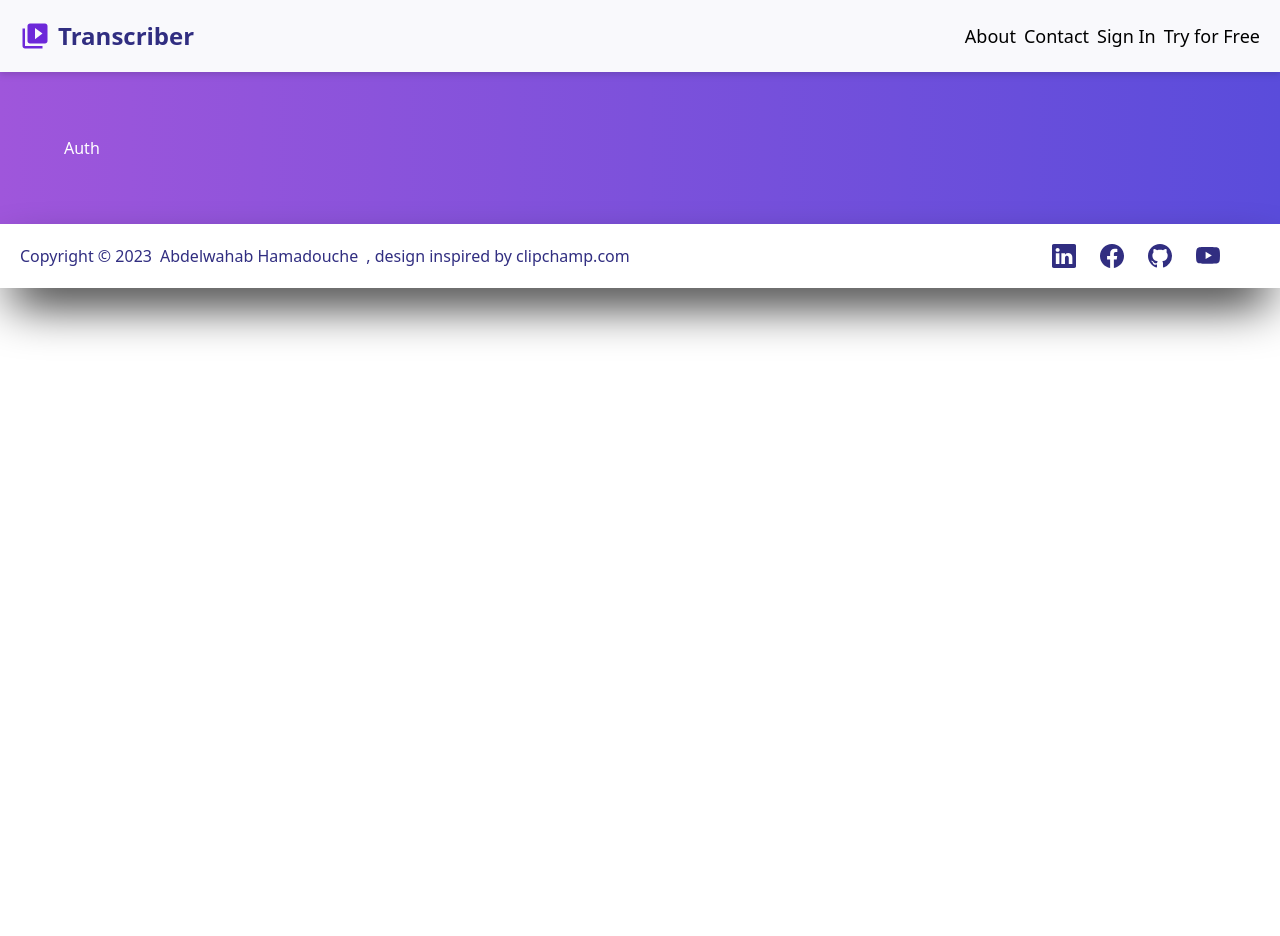
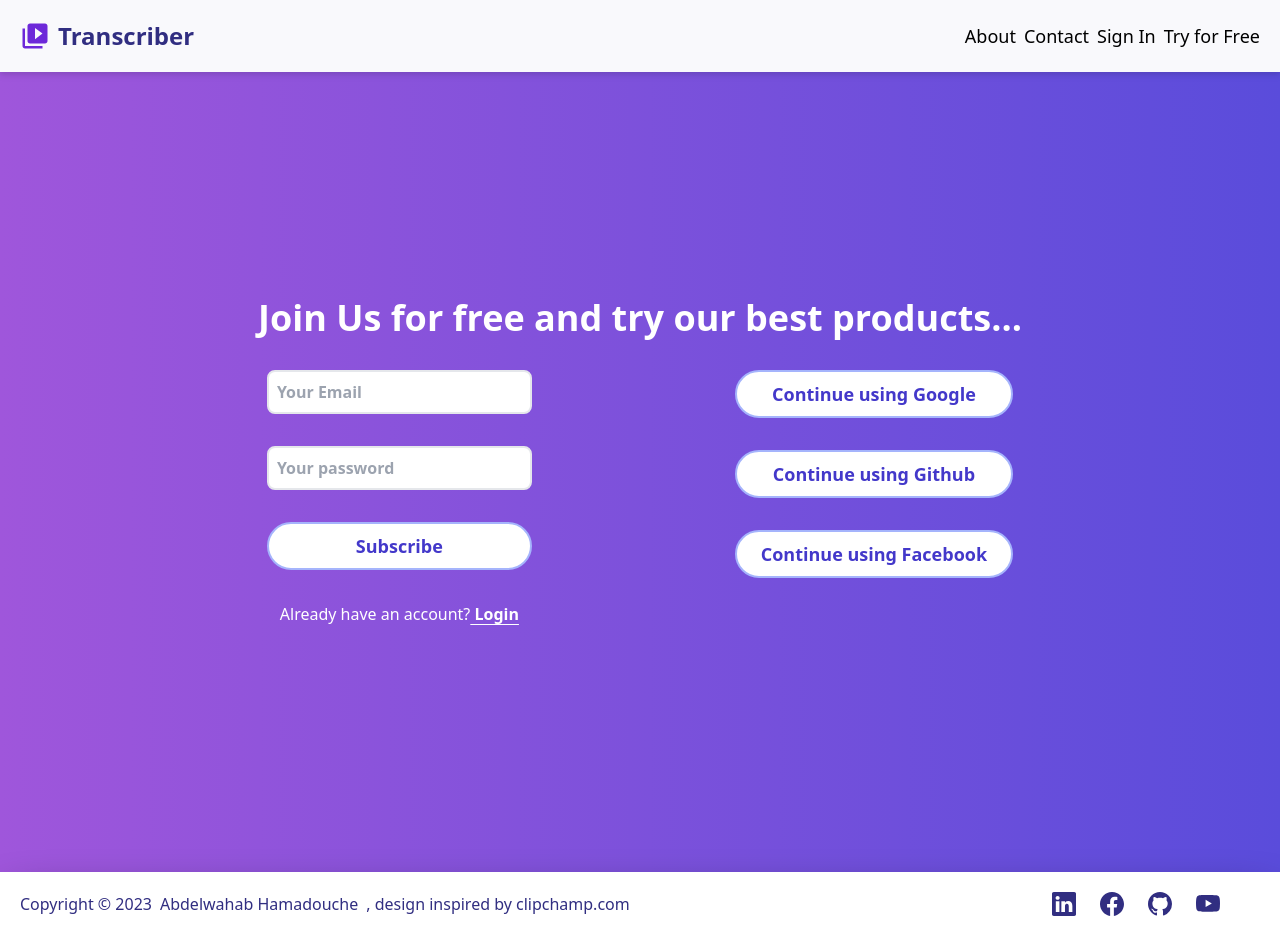
Before and after one commit to kinof28/transcriber, a Next.js app: page /auth in a window 1280 px wide. Before the commit the page ends 800 px from the top, so only its background shows below. Built offline with nearby package versions, Linux system fonts and the light colour scheme.

Commit message:
UI: auth

```diff
--- a/app/_components/UI/Button.tsx
+++ b/app/_components/UI/Button.tsx
@@ -1,13 +1,16 @@
 const Button = ({
   value,
   className = "",
+  onClick,
 }: {
   value: string;
   className?: string;
+  onClick?: any;
 }) => {
   return (
     <button
       className={`rounded-full py-2 px-6 font-bold text-lg hover:scale-110 hover:opacity-90 transition ${className}`}
+      onClick={onClick}
     >
       {value}
     </button>
--- a/app/auth/page.tsx
+++ b/app/auth/page.tsx
@@ -1,7 +1,72 @@
+"use client";
+import { useState } from "react";
+import Input from "../_components/UI/Input";
+import Button from "../_components/UI/Button";
+
 const Auth = () => {
+  const [email, setEmail] = useState("");
+  const [password, setPassword] = useState("");
+  const [login, setLogin] = useState(false);
+  const toggleLogin = () => {
+    setLogin((prev) => !prev);
+  };
+  const onLogin = () => {
+    console.log("login");
+  };
+  const onSubscribe = () => {
+    console.log("Subscribe");
+  };
   return (
-    <div className="bg-gradient-to-r from-[#9f56db] to-[#5a4cdb] p-16 text-white flex items-center justify-between">
-      <h1>Auth</h1>
+    <div className="bg-gradient-to-r from-[#9f56db] to-[#5a4cdb] p-16 text-white flex flex-col gap-8 h-screen items-center justify-center">
+      <h1 className="text-4xl font-bold text-center">
+        {login
+          ? "Welcome Again, please enter your email and password"
+          : "Join Us for free and try our best products... "}
+      </h1>
+      <div className="flex justify-evenly w-full flex-col md:flex-row">
+        <div className="flex flex-col gap-8">
+          <Input
+            type="email"
+            value={email}
+            onchange={(value: string) => setEmail(value)}
+            placeholder="Your Email"
+          />
+          <Input
+            type="password"
+            value={password}
+            onchange={(value: string) => setPassword(value)}
+            placeholder="Your password"
+          />
+          <Button
+            onClick={login ? onLogin : onSubscribe}
+            value={login ? "Login" : "Subscribe"}
+            className="bg-white text-indigo-700 border-2 border-indigo-300 hover:shadow-md hover:shadow-indigo-300"
+          />
+          <p className="mb-5 text-center">
+            {login ? "Don't have an account?" : "Already have an account?"}
+            <span
+              onClick={toggleLogin}
+              className="underline underline-offset-4 cursor-pointer font-bold hover:opacity-70"
+            >
+              {login ? " Subscribe" : " Login"}
+            </span>
+          </p>
+        </div>
+        <div className="flex flex-col gap-8">
+          <Button
+            value="Continue using Google"
+            className="bg-white text-indigo-700 border-2 border-indigo-300 hover:shadow-md hover:shadow-indigo-300"
+          />
+          <Button
+            value="Continue using Github"
+            className="bg-white text-indigo-700 border-2 border-indigo-300 hover:shadow-md hover:shadow-indigo-300"
+          />
+          <Button
+            value="Continue using Facebook"
+            className="bg-white text-indigo-700 border-2 border-indigo-300 hover:shadow-md hover:shadow-indigo-300"
+          />
+        </div>
+      </div>
     </div>
   );
 };
```
